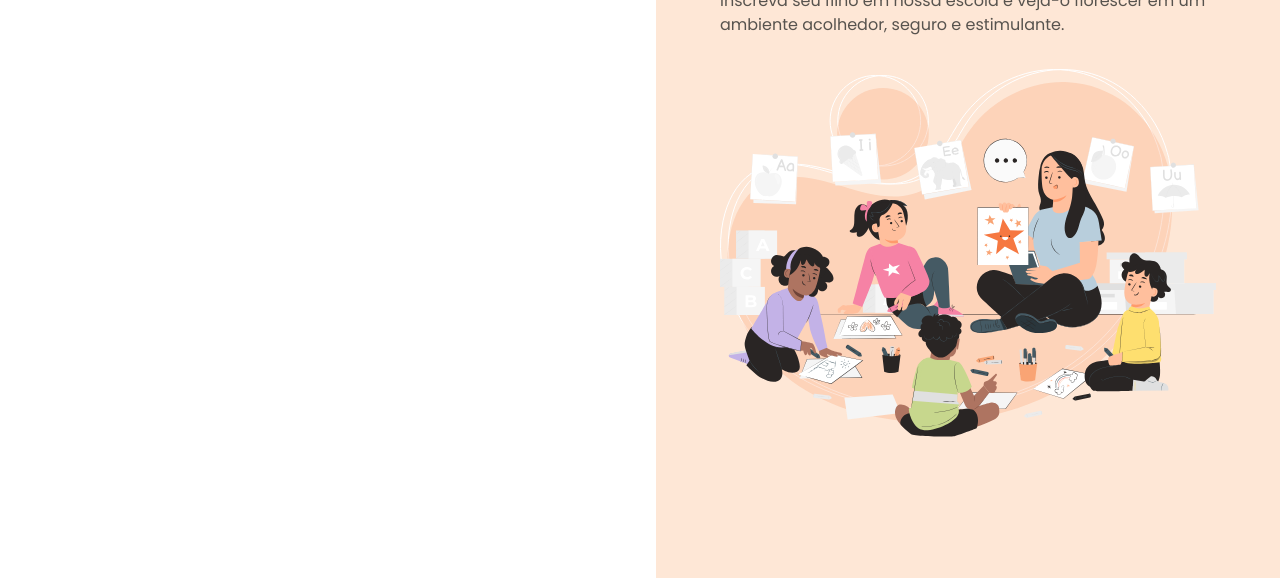
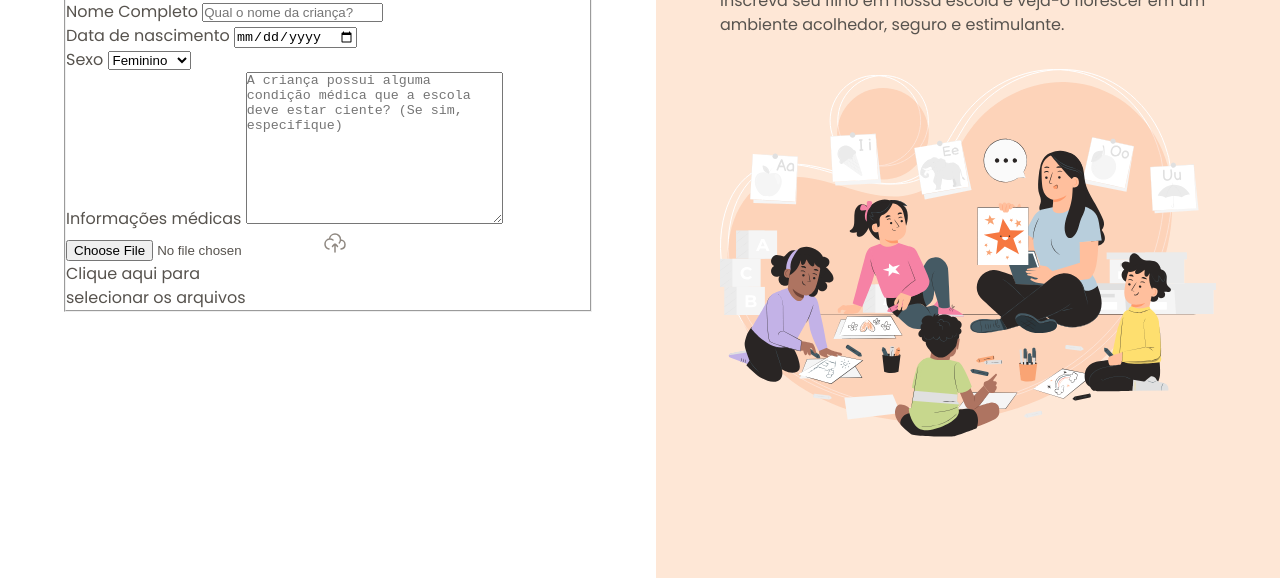
Before and after one commit to maiquitome/projeto-formulario-de-matricula, a plain HTML site: page index.html in a window 1280 px wide. Shown: the part 222-800 px from the top of the page. Drawn offline with Linux system fonts and the light colour scheme.

Commit message:
feat: :sparkles: add child-info form html structure

```diff
--- a/index.html
+++ b/index.html
@@ -24,6 +24,42 @@
 
         <h1>Formulário de matrícula</h1>
         <p>Preencha os dados abaixo para matricular seu filho na escola de educação infantil Estrelas do Amanhã.</p>
+
+        <!-- enctype="multipart/form-data" é necessário quando há um campo do tipo file -->
+        <form method="post" enctype="multipart/form-data">
+          <fieldset class="child-info">
+            <legend>Informações da criança</legend>
+
+            <div class="input-wrapper">
+              <label for="fullname">Nome Completo</label>
+              <input name="fullname" id="fullname" type="text" placeholder="Qual o nome da criança?" />
+            </div>
+
+            <div class="input-wrapper">
+              <label for="birth">Data de nascimento</label>
+              <input name="birth" id="birth" type="date" lang="pt-BR" />
+            </div>
+
+            <div class="select-wrapper">
+              <label for="gender">Sexo</label>
+              <select name="gender" id="gender">
+                <option value="female">Feminino</option>
+                <option value="male">Masculino</option>
+              </select>
+            </div>
+
+            <div class="textarea-wrapper">
+              <label for="medical-info">Informações médicas</label>
+              <textarea name="medical-info" id="medical-info" cols="30" rows="10" placeholder="A criança possui alguma condição médica que a escola deve estar ciente? (Se sim, especifique)"></textarea>
+            </div>
+
+            <div class="droparea-wrapper">
+              <input type="file" id="birth-file">
+              <img src="./assets/icons/interface/cloud-upload.svg" alt="ícone de uma nuvem com uma seta apontando para cima">
+              <p>Clique aqui para<br />selecionar os arquivos</p>
+            </div>
+          </fieldset>
+        </form>
       </div>
     </main>
     <aside>
```
